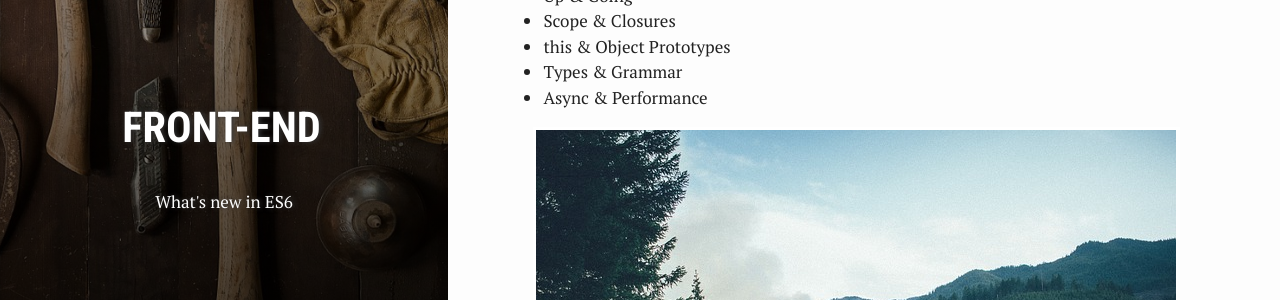
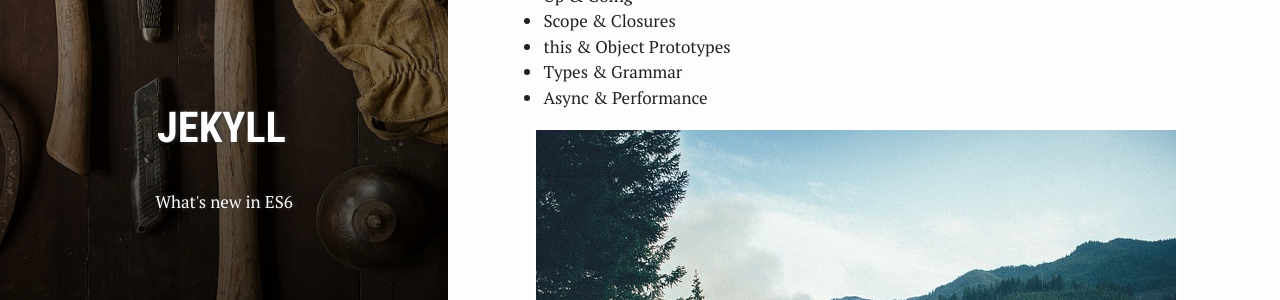
Before and after one commit to cheungwoonming/cheungwoonming.github.io, a Jekyll site: the page built from _posts/2016-06-29-es6.md, in a window 1280 px wide. Shown: the part 489-789 px from the top of the page. Built offline with Jekyll 4.4.1, drawn with Linux system fonts in a browser that asks for light colours; comment, search, counter and statistics services are not loaded.

Commit message:
修改分类

```diff
--- a/_posts/2016-06-29-es6.md
+++ b/_posts/2016-06-29-es6.md
@@ -6,7 +6,7 @@ crawlertitle: "About ES6"
 summary: "What's new in ES6"
 date:   2016-06-29 20:09:47 +0700
 categories: posts
-tags: ['front-end']
+tags: ['jekyll']
 author: redVi
 ---
 Before you dive into this book, you should have a solid working proficiency over JavaScript up to the most recent standard (at the time of this writing), which is commonly called ES5 (technically ES 5.1). Here, we plan to talk squarely about the upcoming ES6, as well as cast our vision beyond to understand how JS will evolve moving forward.
```
